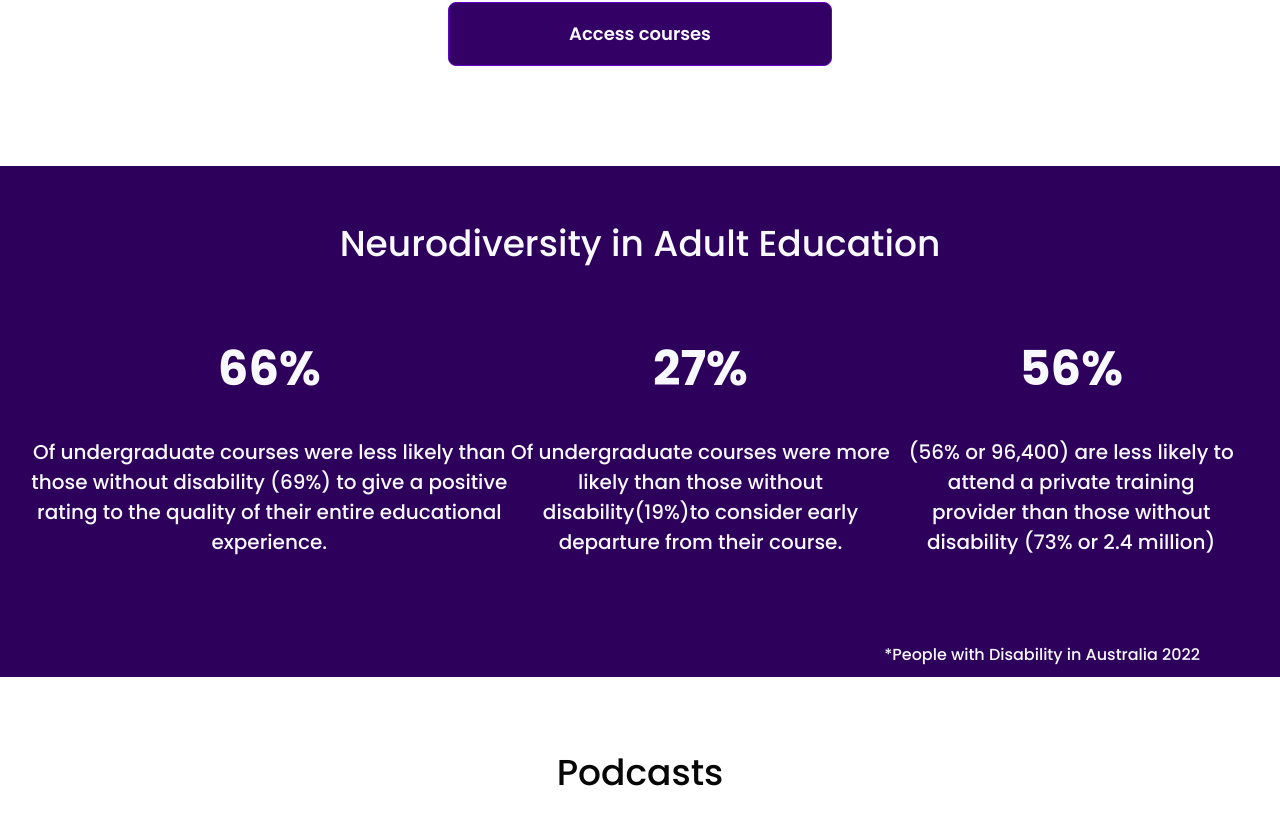
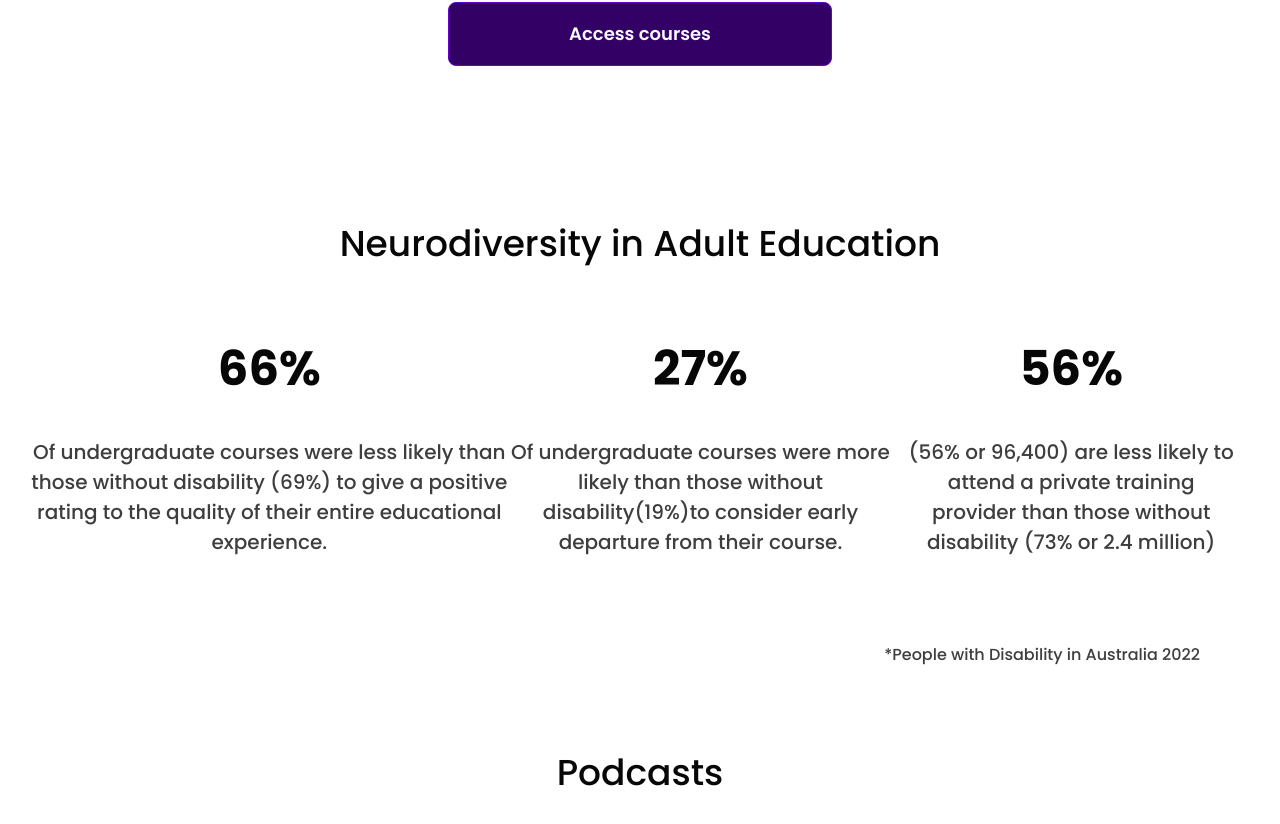
Before and after one commit to shademel/neurostudy-portal, a Next.js app: page / in a window 1280 px wide. Shown: the part 894-1718 px from the top of the page. Built offline with nearby package versions, Linux system fonts and the light colour scheme.

Commit message:
Revert the color of the facts to the one in the non-alternate designs

```diff
--- a/src/app/components/fact/Fact.tsx
+++ b/src/app/components/fact/Fact.tsx
@@ -7,18 +7,18 @@ export default function Fact() {
   return (
     <div className={styles.factContainer}>
       <div className={styles.factTitle}>
-        <Typography variant={TypographyVariant.H2} color='var(--GhostWhite)'>
+        <Typography variant={TypographyVariant.H2} color='var(--BondBlack)'>
           Neurodiversity in Adult Education
         </Typography>
       </div>
       <div className={styles.factGrid}>
         <div className={styles.gridItem}>
-          <Typography variant={TypographyVariant.H1} color='var(--GhostWhite)'>
+          <Typography variant={TypographyVariant.H1} color='var(--BondBlack)'>
             66%
           </Typography>
           <Typography
             variant={TypographyVariant.Body1}
-            color='var(--GhostWhite)'
+            color='var(--BondBlackVariant)'
           >
             Of undergraduate courses were less likely than those without
             disability (69%) to give a positive rating to the quality of their
@@ -26,24 +26,24 @@ export default function Fact() {
           </Typography>
         </div>
         <div className={styles.gridItem}>
-          <Typography variant={TypographyVariant.H1} color='var(--GhostWhite)'>
+          <Typography variant={TypographyVariant.H1} color='var(--BondBlack)'>
             27%
           </Typography>
           <Typography
             variant={TypographyVariant.Body1}
-            color='var(--GhostWhite)'
+            color='var(--BondBlackVariant)'
           >
             Of undergraduate courses were more likely than those without
             disability(19%)to consider early departure from their course.
           </Typography>
         </div>
         <div className={styles.gridItem}>
-          <Typography variant={TypographyVariant.H1} color='var(--GhostWhite)'>
+          <Typography variant={TypographyVariant.H1} color='var(--BondBlack)'>
             56%
           </Typography>
           <Typography
             variant={TypographyVariant.Body1}
-            color='var(--GhostWhite)'
+            color='var(--BondBlackVariant)'
           >
             (56% or 96,400) are less likely to attend a private training
             provider than those without disability (73% or 2.4 million)
@@ -53,7 +53,7 @@ export default function Fact() {
       <div className={styles.factReference}>
         <Typography
           variant={TypographyVariant.Body3MOB}
-          color='var(--GhostWhite)'
+          color='var(--BondBlackVariant)'
         >
           *People with Disability in Australia 2022
         </Typography>
--- a/src/app/components/fact/fact.module.css
+++ b/src/app/components/fact/fact.module.css
@@ -3,7 +3,6 @@
     text-align: center;
     width: 100vw;
     margin: 0px;
-    background-color: #2d005b;
   }
   .factTitle {
     padding-top: 20px;
@@ -12,7 +11,7 @@
     display: flex;
     justify-content: space-around;
     align-items: center;
-    color: var(--GhostWhite);
+    color: var(--bondBlack);
     padding: 0px 30px;
   }
 
@@ -41,7 +40,6 @@
   .factContainer {
     text-align: center;
     margin: 0px;
-    background-color: #2d005b;
   }
   .factTitle {
     padding-top: 2rem;
--- a/src/app/globals.css
+++ b/src/app/globals.css
@@ -16,6 +16,7 @@
   --cherryPie: #330066;
   --navyBlue: #000066;
   --BondBlack: #070707;
+  --BondBlackVariant:#3E3E3E;
   --cherryPieSub: #d2a4ff;
   --errorRed: red;
 }
```
